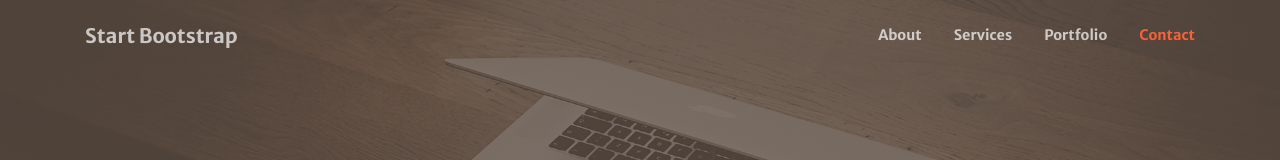
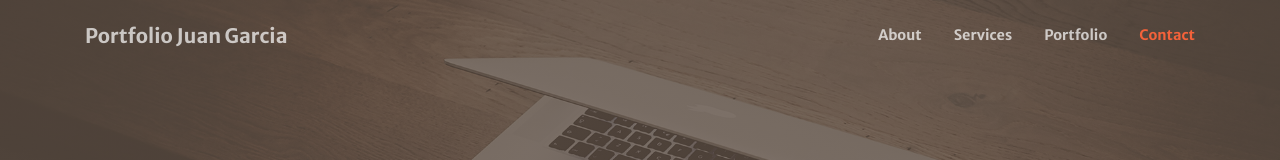
Before and after one commit to juadgarciagom/portfolio-v1, a plain HTML site: page index.html in a window 1280 px wide. Shown: the top 160 px of the page. Drawn offline with nearby package versions, Linux system fonts and the light colour scheme.

Commit message:
Segunda modificacion

```diff
--- a/index.html
+++ b/index.html
@@ -22,7 +22,7 @@
         <!-- Navigation-->
         <nav class="navbar navbar-expand-lg navbar-light fixed-top py-3" id="mainNav">
             <div class="container">
-                <a class="navbar-brand js-scroll-trigger" href="#page-top">Start Bootstrap</a><button class="navbar-toggler navbar-toggler-right" type="button" data-toggle="collapse" data-target="#navbarResponsive" aria-controls="navbarResponsive" aria-expanded="false" aria-label="Toggle navigation"><span class="navbar-toggler-icon"></span></button>
+                <a class="navbar-brand js-scroll-trigger" href="#page-top">Portfolio Juan Garcia</a><button class="navbar-toggler navbar-toggler-right" type="button" data-toggle="collapse" data-target="#navbarResponsive" aria-controls="navbarResponsive" aria-expanded="false" aria-label="Toggle navigation"><span class="navbar-toggler-icon"></span></button>
                 <div class="collapse navbar-collapse" id="navbarResponsive">
                     <ul class="navbar-nav ml-auto my-2 my-lg-0">
                         <li class="nav-item"><a class="nav-link js-scroll-trigger" href="#about">About</a></li>
```
